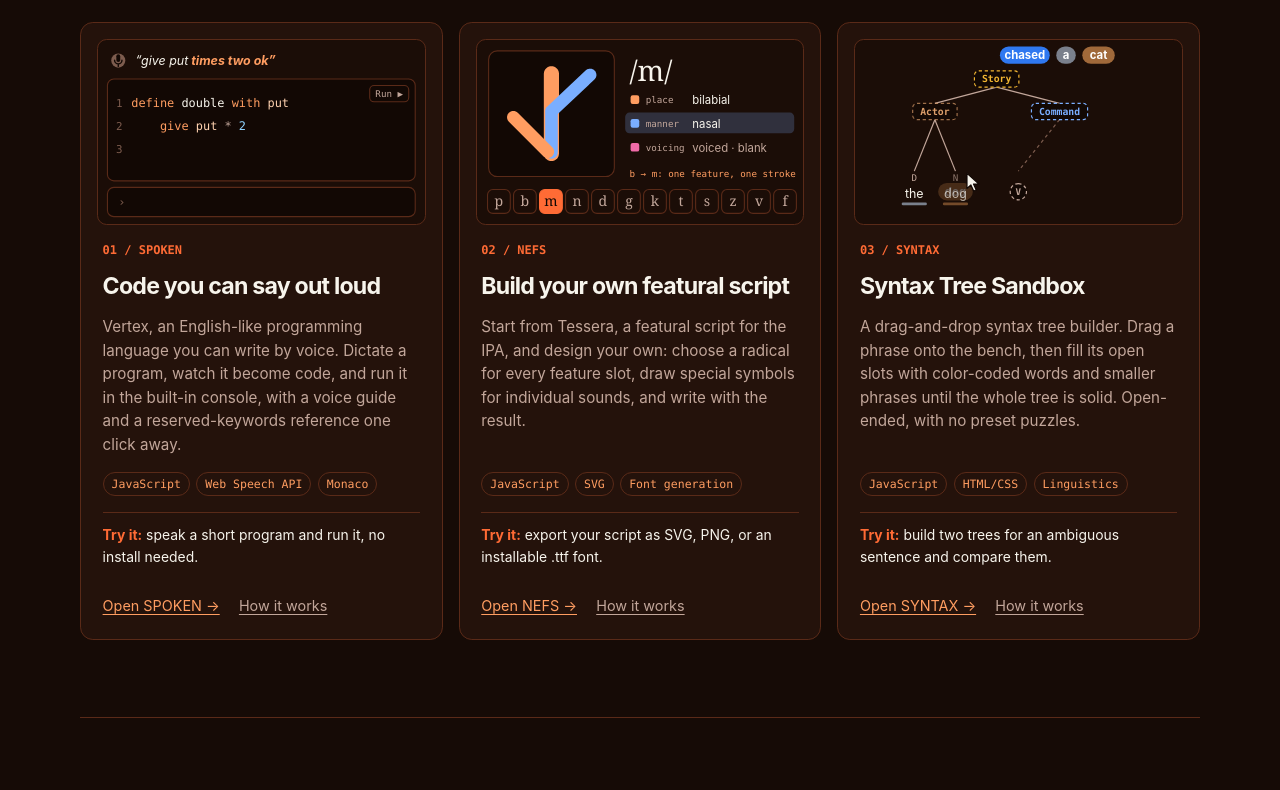
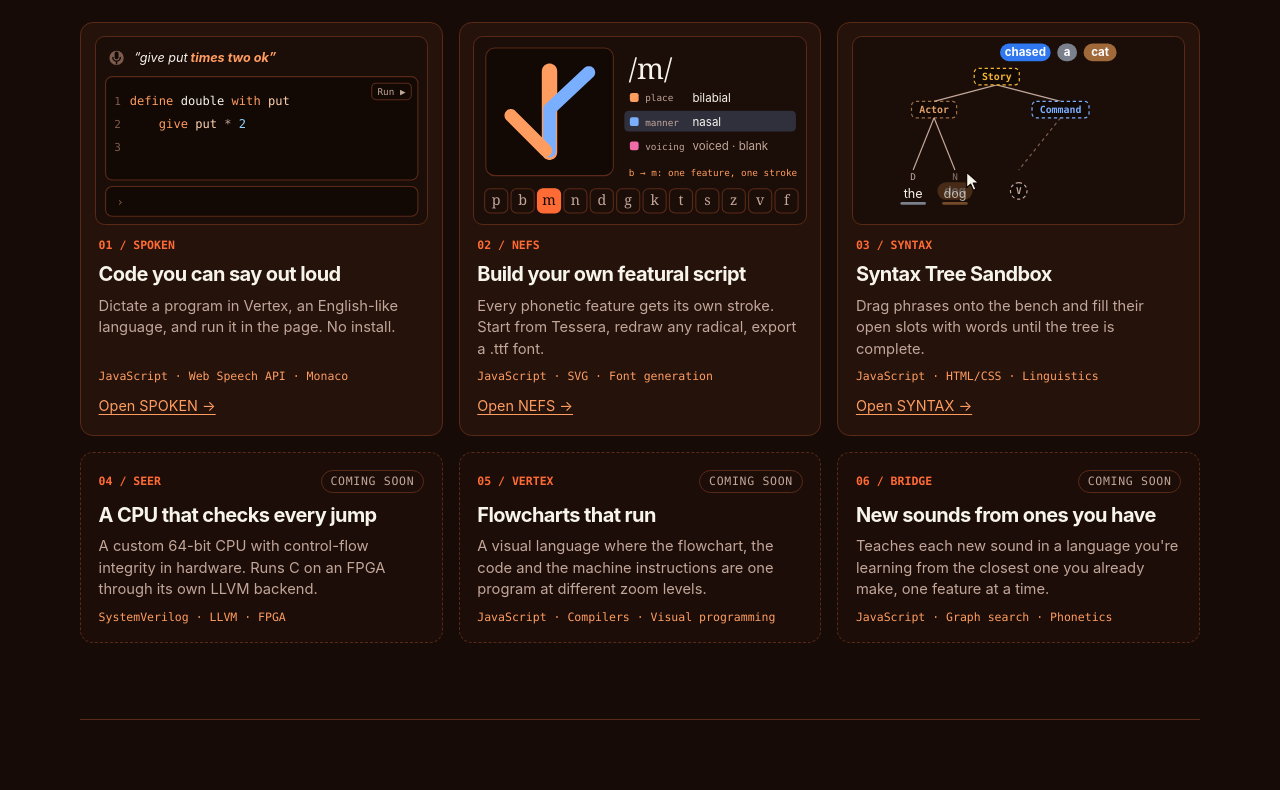
Before and after one commit to Nivlahk/nivlahk.github.io, a plain HTML site: page index.html in a window 1280 px wide. Shown: the part 755-1545 px from the top of the page. Drawn offline with Linux system fonts and the light colour scheme.

Commit message:
Home: tighter project cards, SEER, Vertex and Bridge coming soon

```diff
--- a/index.html
+++ b/index.html
@@ -358,37 +358,33 @@
     .section-heading span { color: var(--muted); font: .75rem ui-monospace, SFMono-Regular, Menlo, Consolas, monospace; }
 
     .projects { display: grid; grid-template-columns: repeat(3, 1fr); gap: 1rem; }
+    .projects.soon { margin-top: 1rem; }
 
     .project {
       display: flex;
       flex-direction: column;
-      min-height: 22rem;
-      padding: 1.35rem;
+      padding: 1.1rem;
       border: 1px solid var(--line);
       border-radius: .8rem;
       background: var(--panel);
     }
+    .soon .project { border-style: dashed; background: rgba(36, 18, 11, .55); }
+    .soon .project .stack { margin-bottom: 0; }
+    .soon-head { display: flex; align-items: center; justify-content: space-between; gap: .6rem; }
 
-    .preview { margin: -.35rem -.35rem 1.1rem; border: 1px solid var(--line); border-radius: .6rem; background: #1b0d07; aspect-ratio: 300 / 170; overflow: hidden; }
+    .preview { margin: -.25rem -.25rem .8rem; border: 1px solid var(--line); border-radius: .6rem; background: #1b0d07; aspect-ratio: 300 / 170; overflow: hidden; }
     .preview:empty { display: none; }
     .preview svg { display: block; width: 100%; height: 100%; }
     .preview [role="button"]:focus-visible { outline: none; }
     .preview [role="button"]:focus-visible rect { stroke: var(--ink); stroke-width: 2; }
 
-    .project-number { color: var(--orange); font: 700 .75rem ui-monospace, SFMono-Regular, Menlo, Consolas, monospace; }
-    .project h3 { margin: .8rem 0 .6rem; font-size: 1.45rem; letter-spacing: -.035em; }
-    .project p { color: var(--muted); font-size: .95rem; }
-
-    .stack { display: flex; flex-wrap: wrap; gap: .4rem; margin: auto 0 1rem; }
-    .stack span { padding: .25rem .5rem; border: 1px solid var(--line); border-radius: 999px; color: var(--accent); font: .72rem ui-monospace, SFMono-Regular, Menlo, Consolas, monospace; }
-
-    .outcome { padding: .8rem 0; border-top: 1px solid var(--line); color: var(--ink) !important; font-size: .87rem !important; }
-    .outcome strong { color: var(--orange); }
+    .project-number { color: var(--orange); font: 700 .72rem ui-monospace, SFMono-Regular, Menlo, Consolas, monospace; }
+    .project h3 { margin: .45rem 0 .35rem; font-size: 1.25rem; letter-spacing: -.03em; }
+    .project p { margin-bottom: .6rem; color: var(--muted); font-size: .92rem; line-height: 1.45; }
+    .project .stack { margin: auto 0 .7rem; color: var(--accent); font: .72rem ui-monospace, SFMono-Regular, Menlo, Consolas, monospace; }
 
     .project-link { color: var(--accent); font-size: .9rem; text-underline-offset: .22em; }
-    .project-links { display: flex; flex-wrap: wrap; gap: .4rem 1.2rem; margin: 0; }
-    .project-link.quiet { color: var(--muted); }
-    .project-link.quiet:hover, .project-link.quiet:focus-visible { color: var(--accent); }
+    .soon-tag { padding: .2rem .55rem; border: 1px solid var(--line); border-radius: 999px; color: var(--muted); font: .72rem ui-monospace, SFMono-Regular, Menlo, Consolas, monospace; letter-spacing: .06em; text-transform: uppercase; }
 
     .about-grid { display: grid; grid-template-columns: .85fr 1.15fr; gap: 3rem; }
     .about-grid p { color: var(--muted); font-size: 1.05rem; }
@@ -419,8 +415,7 @@
     @media (max-width: 800px) {
       .hero, .about-grid { grid-template-columns: 1fr; }
       .hero { min-height: auto; padding: 3.5rem 0; gap: 2rem; }
-      .projects { grid-template-columns: 1fr; }
-      .project { min-height: auto; }
+      .projects, .projects.soon { grid-template-columns: 1fr; }
       .resume-row { align-items: flex-start; flex-direction: column; gap: 1rem; }
     }
 
@@ -484,7 +479,7 @@
     <section id="projects" aria-labelledby="projects-title">
       <div class="section-heading">
         <h2 id="projects-title">Selected projects</h2>
-        <span>01 — 03 / live in your browser</span>
+        <span>01 — 03 live in your browser · 04 — 06 coming soon</span>
       </div>
 
       <div class="projects">
@@ -492,36 +487,50 @@
           <div class="preview" data-preview="spoken" role="img" aria-label="Animation: the spoken phrases “define double with put then”, “give put times two ok”, “print double five pair” and “run” turn into three lines of Vertex code, and the console prints 10."></div>
           <span class="project-number">01 / SPOKEN</span>
           <h3>Code you can say out loud</h3>
-          <p>Vertex, an English-like programming language you can write by voice. Dictate a program, watch it become code, and run it in the built-in console, with a voice guide and a reserved-keywords reference one click away.</p>
-          <div class="stack" aria-label="Technology stack">
-            <span>JavaScript</span><span>Web Speech API</span><span>Monaco</span>
-          </div>
-          <p class="outcome"><strong>Try it:</strong> speak a short program and run it, no install needed.</p>
-          <p class="project-links"><a class="project-link" href="./SPOKEN/">Open SPOKEN →</a> <a class="project-link quiet" href="./SPOKEN/about/">How it works</a></p>
+          <p>Dictate a program in Vertex, an English-like language, and run it in the page. No install.</p>
+          <p class="stack">JavaScript · Web Speech API · Monaco</p>
+          <a class="project-link" href="./SPOKEN/">Open SPOKEN →</a>
         </article>
 
         <article class="project">
           <div class="preview" data-preview="nefs" role="group" aria-label="Interactive: Tessera glyphs for p, b, m, n, d, g, k, t, s, z, v and f. Each step changes one phonetic feature, and exactly one stroke of the glyph changes with it. Pick a sound to see its glyph."></div>
           <span class="project-number">02 / NEFS</span>
           <h3>Build your own featural script</h3>
-          <p>Start from Tessera, a featural script for the IPA, and design your own: choose a radical for every feature slot, draw special symbols for individual sounds, and write with the result.</p>
-          <div class="stack" aria-label="Technology stack">
-            <span>JavaScript</span><span>SVG</span><span>Font generation</span>
-          </div>
-          <p class="outcome"><strong>Try it:</strong> export your script as SVG, PNG, or an installable .ttf font.</p>
-          <p class="project-links"><a class="project-link" href="./NEFS/">Open NEFS →</a> <a class="project-link quiet" href="./NEFS/about/">How it works</a></p>
+          <p>Every phonetic feature gets its own stroke. Start from Tessera, redraw any radical, export a .ttf font.</p>
+          <p class="stack">JavaScript · SVG · Font generation</p>
+          <a class="project-link" href="./NEFS/">Open NEFS →</a>
         </article>
 
         <article class="project">
           <div class="preview" data-preview="syntax" role="img" aria-label="Animation: a cursor builds a syntax tree for “the dog chased a cat” by hand. It drags in a Story phrase, fills its open Actor and Command slots, then drops each word onto the slot that needs it until the tree is complete."></div>
           <span class="project-number">03 / SYNTAX</span>
           <h3>Syntax Tree Sandbox</h3>
-          <p>A drag-and-drop syntax tree builder. Drag a phrase onto the bench, then fill its open slots with color-coded words and smaller phrases until the whole tree is solid. Open-ended, with no preset puzzles.</p>
-          <div class="stack" aria-label="Technology stack">
-            <span>JavaScript</span><span>HTML/CSS</span><span>Linguistics</span>
-          </div>
-          <p class="outcome"><strong>Try it:</strong> build two trees for an ambiguous sentence and compare them.</p>
-          <p class="project-links"><a class="project-link" href="./SYNTAX/">Open SYNTAX →</a> <a class="project-link quiet" href="./SYNTAX/about/">How it works</a></p>
+          <p>Drag phrases onto the bench and fill their open slots with words until the tree is complete.</p>
+          <p class="stack">JavaScript · HTML/CSS · Linguistics</p>
+          <a class="project-link" href="./SYNTAX/">Open SYNTAX →</a>
+        </article>
+      </div>
+
+      <div class="projects soon">
+        <article class="project">
+          <div class="soon-head"><span class="project-number">04 / SEER</span><span class="soon-tag">Coming soon</span></div>
+          <h3>A CPU that checks every jump</h3>
+          <p>A custom 64-bit CPU with control-flow integrity in hardware. Runs C on an FPGA through its own LLVM backend.</p>
+          <p class="stack">SystemVerilog · LLVM · FPGA</p>
+        </article>
+
+        <article class="project">
+          <div class="soon-head"><span class="project-number">05 / VERTEX</span><span class="soon-tag">Coming soon</span></div>
+          <h3>Flowcharts that run</h3>
+          <p>A visual language where the flowchart, the code and the machine instructions are one program at different zoom levels.</p>
+          <p class="stack">JavaScript · Compilers · Visual programming</p>
+        </article>
+
+        <article class="project">
+          <div class="soon-head"><span class="project-number">06 / BRIDGE</span><span class="soon-tag">Coming soon</span></div>
+          <h3>New sounds from ones you have</h3>
+          <p>Teaches each new sound in a language you're learning from the closest one you already make, one feature at a time.</p>
+          <p class="stack">JavaScript · Graph search · Phonetics</p>
         </article>
       </div>
     </section>
@@ -560,7 +569,7 @@
     </nav>
   </footer>
 
-  <script src="./assets/project-previews.js" defer></script>
+  <script src="./assets/project-previews.js?v=3" defer></script>
   <script>
     (() => {
       const canvas = document.getElementById('stormCanvas');
```
